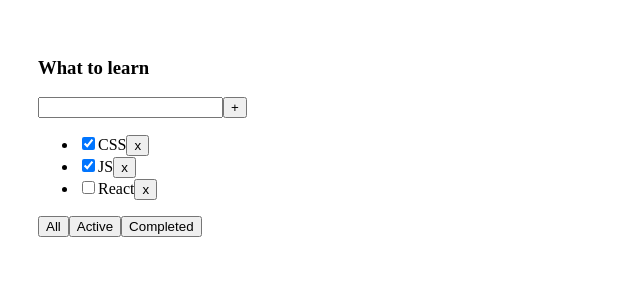
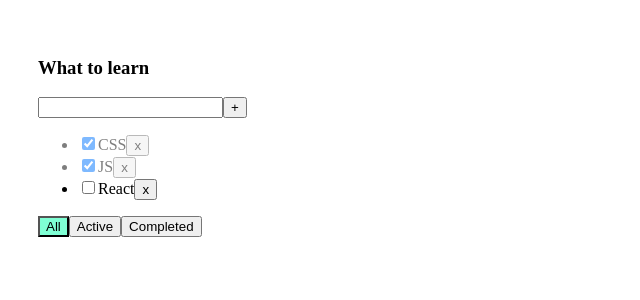
Before and after one commit to dsilichev/todolist-ts, a React (Create React App) app: page / in a window 1280 px wide. Shown: the top 300 px of the page, without its empty margins (0-640 px from the left). Built offline with nearby package versions, Linux system fonts and the light colour scheme.

Commit message:
check_uncheck_styling

```diff
--- a/src/App.css
+++ b/src/App.css
@@ -6,3 +6,19 @@
 .App > div {
   margin-right: 50px;
 }
+
+.error {
+  border:red 1px solid;
+}
+
+.error-message {
+  color: red;
+}
+
+.active-filter {
+  background-color: aquamarine;
+}
+
+.is-done {
+  opacity: 0.5;
+}
--- a/src/App.tsx
+++ b/src/App.tsx
@@ -42,6 +42,14 @@
     setTasks([...tasks, newTask]);
   };
 
+  const handleChangeStatus = (taskId: string, isDone: boolean) => {
+    let task = tasks.find((t) => t.id === taskId);
+    if (task) {
+      task.isDone = isDone;
+    }
+    setTasks([...tasks]);
+  };
+
   return (
     <div className="App">
       <Todolist
@@ -50,6 +58,8 @@
         handleRemoveItem={handleRemoveItem}
         handleChangeFilter={handleChangeFilter}
         handleAddTask={handleAddTask}
+        handleChangeStatus={handleChangeStatus}
+        filter={filter}
       />
       {/* <Todolist title='Movies' tasks={tasks2} handleRemoveItem={handleRemoveItem} /> */}
     </div>
--- a/src/Todolist.tsx
+++ b/src/Todolist.tsx
@@ -12,22 +12,30 @@
   tasks: Array<TaskType>;
   handleRemoveItem: (id: string) => void;
   handleChangeFilter: (value: FilterValueType) => void;
-  handleAddTask: Function;
+  handleAddTask: (title: string) => void;
+  handleChangeStatus: (taskId: string, isDone: boolean) => void;
+  filter: FilterValueType;
 };
 
 function Todolist(props: PropsType) {
   const [newTaskTitle, setNewTaskTitle] = useState("");
+  const [error, setError] = useState<string | null>(null);
 
   const handleOnNewTitleChange = (e: ChangeEvent<HTMLInputElement>) => {
     setNewTaskTitle(e.currentTarget.value);
   };
   const handleOnKeyPress = (e: KeyboardEvent<HTMLInputElement>) => {
+    setError(null);
     if (e.key === "Enter") {
       addTask();
     }
   };
   const addTask = () => {
-    props.handleAddTask(newTaskTitle);
+    if (newTaskTitle.trim() === "") {
+      setError("Field is required");
+      return;
+    }
+    props.handleAddTask(newTaskTitle.trim());
     setNewTaskTitle("");
   };
 
@@ -49,18 +57,27 @@
           value={newTaskTitle}
           onChange={handleOnNewTitleChange}
           onKeyPress={handleOnKeyPress}
+          className={error ? "error" : ""}
         />
         <button onClick={addTask}>+</button>
+        {error && <div className="error-message">{error}</div>}
       </div>
       <ul>
         {props.tasks.map((t) => {
           const handleOnRemove = () => {
             props.handleRemoveItem(t.id);
           };
+          const handleOnChangeStatus = (e: ChangeEvent<HTMLInputElement>) => {
+            props.handleChangeStatus(t.id, e.currentTarget.checked);
+          };
 
           return (
-            <li key={t.id}>
-              <input type="checkbox" checked={t.isDone} />
+            <li key={t.id} className={t.isDone ? "is-done" : ""}>
+              <input
+                type="checkbox"
+                checked={t.isDone}
+                onChange={handleOnChangeStatus}
+              />
               <span>{t.title}</span>
               <button onClick={handleOnRemove}>x</button>
             </li>
@@ -68,9 +85,24 @@
         })}
       </ul>
       <div>
-        <button onClick={handleOnAllFilter}>All</button>
-        <button onClick={handleOnActiveFilter}>Active</button>
-        <button onClick={handleOnCompletedFilter}>Completed</button>
+        <button
+          className={props.filter === "all" ? "active-filter" : ""}
+          onClick={handleOnAllFilter}
+        >
+          All
+        </button>
+        <button
+          className={props.filter === "active" ? "active-filter" : ""}
+          onClick={handleOnActiveFilter}
+        >
+          Active
+        </button>
+        <button
+          className={props.filter === "completed" ? "active-filter" : ""}
+          onClick={handleOnCompletedFilter}
+        >
+          Completed
+        </button>
       </div>
     </div>
   );
```
